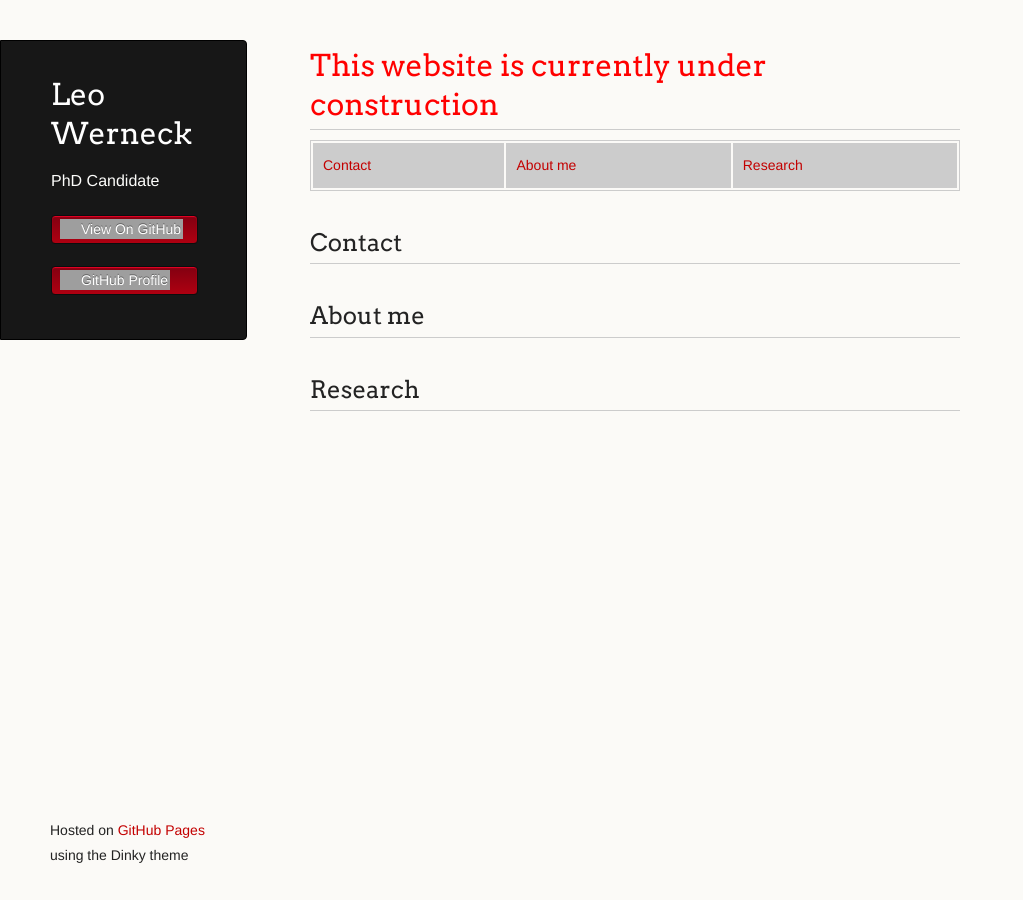
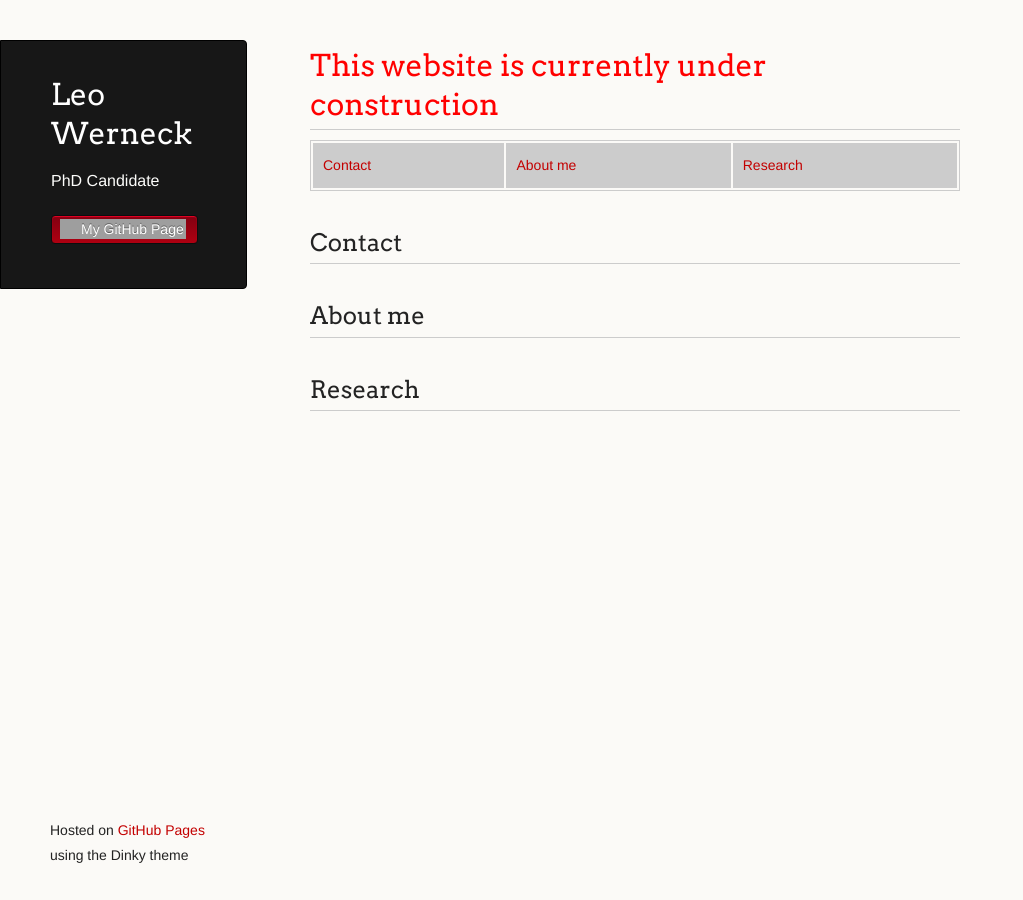
Before and after one commit to leowerneck/leowerneck.github.io, a Jekyll site: the page built from index.md, in a window 1280 px wide. Shown: the whole page, without its empty margins (0-1023 px from the left). Built offline with Jekyll 4.4.1, drawn with Linux system fonts in a browser that asks for light colours; a script that is not in the unit is left out; grey boxes are pictures that could not be loaded.

Commit message:
Minor changes to default layout

```diff
--- a/_layouts/default.html
+++ b/_layouts/default.html
@@ -18,21 +18,9 @@
         <h1 class="header">{{ site.title | default: site.github.repository_name }}</h1>
         <p class="header">{{ site.description | default: site.github.project_tagline }}</p>
 
-        <ul>
-          {% if site.show_downloads %}
-            <li class="download"><a class="buttons" href="{{ site.github.zip_url }}">Download ZIP</a></li>
-            <li class="download"><a class="buttons" href="{{ site.github.tar_url }}">Download TAR</a></li>
-          {% endif %}
-          <li><a class="buttons github" href="{{ site.github.repository_url }}">View On GitHub</a></li>
-        </ul>
-
-        {% if site.github.is_project_page %}
-          <p class="header">This project is maintained by <a class="header name" href="{{ site.github.owner_url }}">{{ site.github.owner_name }}</a></p>
-        {% endif %}
-
         {% if site.github.is_user_page %}
           <ul>
-            <li><a class="buttons github" href="{{ site.github.owner_url }}">GitHub Profile</a></li>
+            <li><a class="buttons github" href="{{ site.github.owner_url }}">My GitHub Page</a></li>
           </ul>
         {% endif %}
       </header>
```
